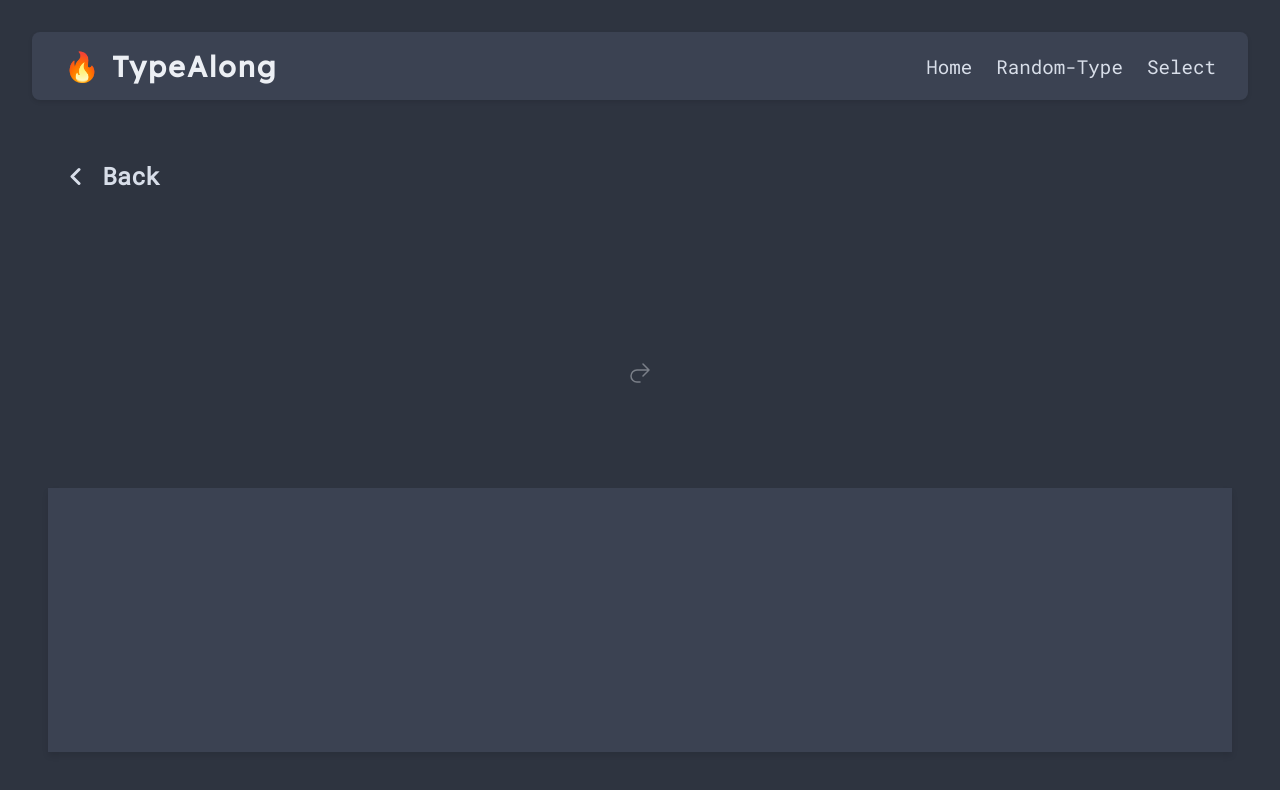
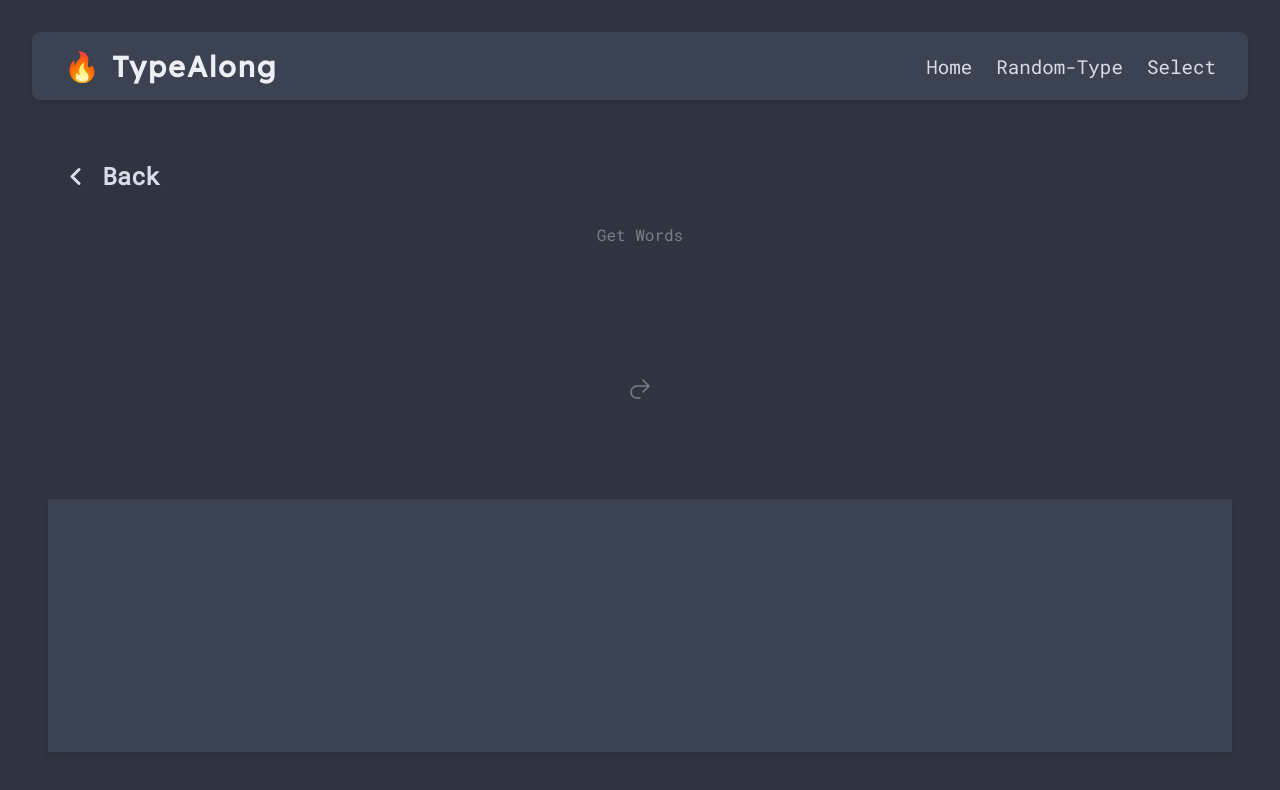
Before and after one commit to Noway-code/TypeAlongSvelte, a SvelteKit app: page /book-type in a window 1280 px wide. Shown: the top 790 px of the page. Built offline with nearby package versions, Linux system fonts and the light colour scheme; what epubjs would draw is missing.

Commit message:
Re-add my greedy chapter word scraper

```diff
--- a/src/routes/book-type/+page.svelte
+++ b/src/routes/book-type/+page.svelte
@@ -58,7 +58,7 @@
 	let letterEl: HTMLSpanElement;
 	let inputEl: HTMLInputElement;
 	let caretEl: HTMLDivElement;
-
+	let newRendition: Rendition | null;
 	/*
 	 The HTML container for the EPUB viewer
 	*/
@@ -68,8 +68,30 @@
 	  Render (or re-render) the Book into this page’s viewer
 	*/
 
+	async function greedyGetWords(){
+		// Retrieve all active Contents objects
+		const contents = newRendition?.getContents();
+		if (!contents || contents.length === 0) {
+			console.error('No contents available');
+			return [];
+		}
+		let allText = '';
+		// Iterate through each Contents object
+		contents.forEach(content => {
+			const doc = content.document;
+			if (doc) {
+				// Extract text from the body of the document
+				allText += doc.body.innerText + ' ';
+			}
+		});
+		// Split the concatenated text into words using whitespace as the delimiter
+		let wordsFullChapter = allText.split(/\s+/).filter(word => word.length > 0);
+		console.log(wordsFullChapter);
+		return wordsFullChapter;
+	}
+
 	async function fetchNextPage() {
-		await get(rendition)?.next();
+		await newRendition?.next();
 		const newWords = await fetchPageWords();
 		typingWords.update((existing) => [...existing, ...newWords]);
 	}
@@ -85,7 +107,7 @@
 		}
 
 		try {
-			const newRendition =currentBook.renderTo(viewer, {
+			 newRendition =currentBook.renderTo(viewer, {
 				width: '100%',
 				height: '100%',
 				spread: 'none',
@@ -399,6 +421,8 @@
 		</a>
 	</div>
 
+	<button on:click={greedyGetWords}>Get Words</button>
+
 	<!-- Game Content -->
 	<div class="game-container">
 		{#if game !== 'game over'}
```
